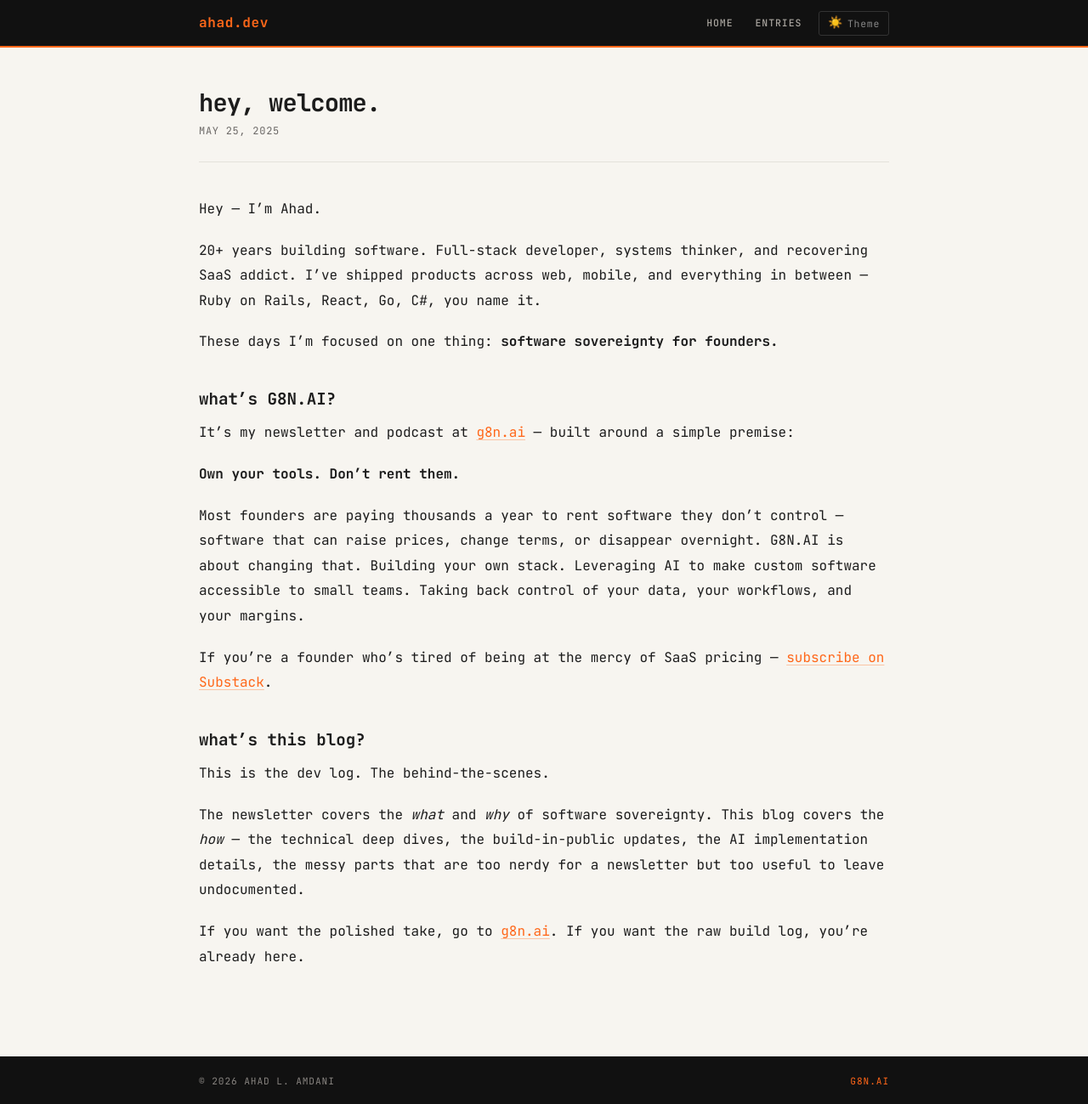
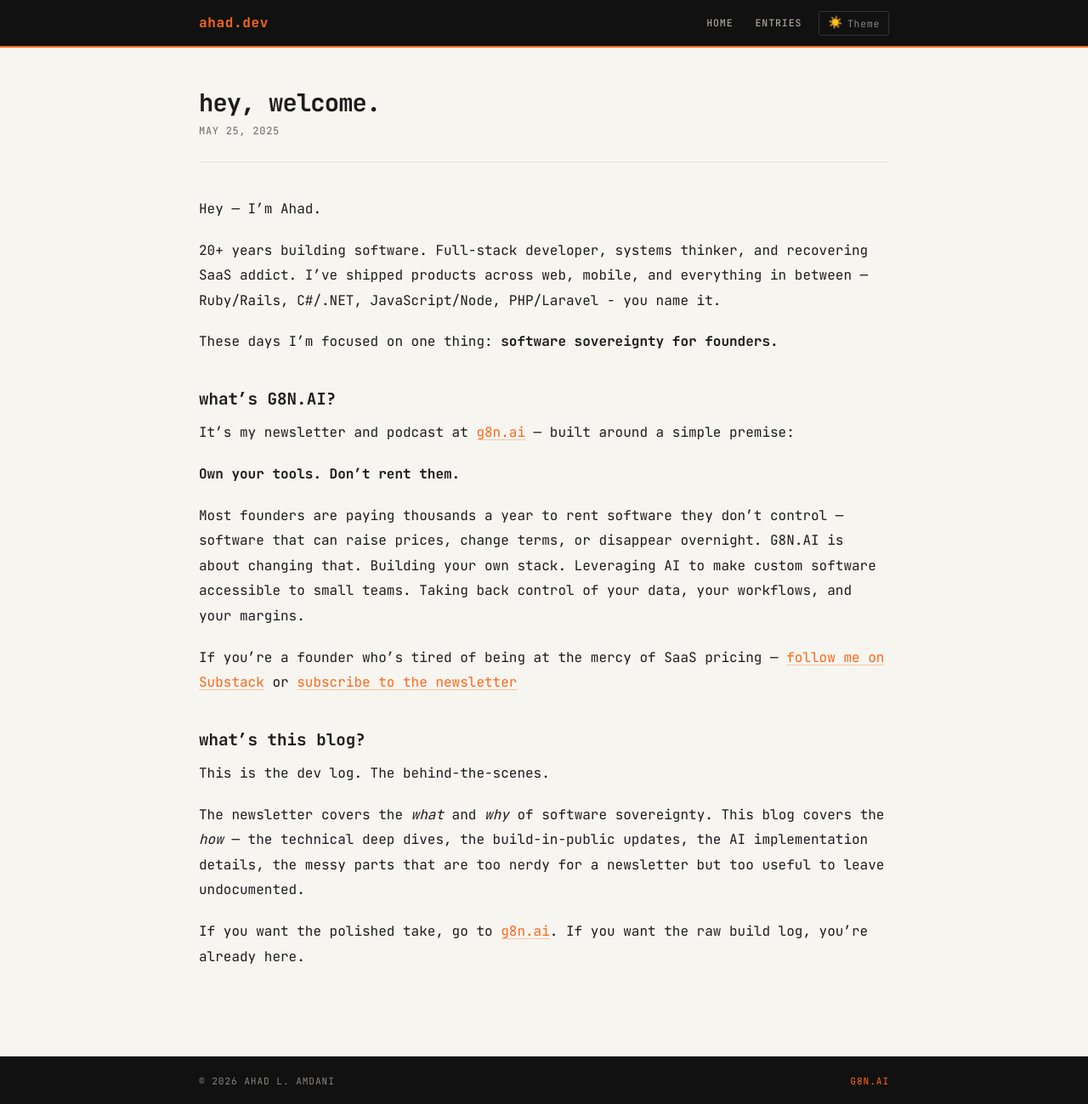
Before and after one commit to aamdani/blog, a Jekyll site: the page built from hey.markdown, in a window 1280 px wide and 1299 px high. Shown: the whole window at 85% size. Built offline with Jekyll 4.4.1, drawn with Linux system fonts in a browser that asks for light colours.

Commit message:
Updated Hey

```diff
--- a/hey.markdown
+++ b/hey.markdown
@@ -6,7 +6,7 @@ layout: page
 
 Hey — I'm Ahad.
 
-20+ years building software. Full-stack developer, systems thinker, and recovering SaaS addict. I've shipped products across web, mobile, and everything in between — Ruby on Rails, React, Go, C#, you name it.
+20+ years building software. Full-stack developer, systems thinker, and recovering SaaS addict. I've shipped products across web, mobile, and everything in between — Ruby/Rails, C#/.NET, JavaScript/Node, PHP/Laravel - you name it.
 
 These days I'm focused on one thing: **software sovereignty for founders.**
 
@@ -18,7 +18,7 @@ It's my newsletter and podcast at [g8n.ai](https://g8n.ai) — built around a si
 
 Most founders are paying thousands a year to rent software they don't control — software that can raise prices, change terms, or disappear overnight. G8N.AI is about changing that. Building your own stack. Leveraging AI to make custom software accessible to small teams. Taking back control of your data, your workflows, and your margins.
 
-If you're a founder who's tired of being at the mercy of SaaS pricing — [subscribe on Substack](https://g8n.substack.com).
+If you're a founder who's tired of being at the mercy of SaaS pricing — [follow me on Substack](https://www.substack.com/@ahadamdani) or [subscribe to the newsletter](https://www.g8n.ai/subscribe)
 
 ## what's this blog?
 
@@ -26,5 +26,5 @@ This is the dev log. The behind-the-scenes.
 
 The newsletter covers the *what* and *why* of software sovereignty. This blog covers the *how* — the technical deep dives, the build-in-public updates, the AI implementation details, the messy parts that are too nerdy for a newsletter but too useful to leave undocumented.
 
-If you want the polished take, go to [g8n.ai](https://g8n.ai).
+If you want the polished take, go to [g8n.ai](https://www.g8n.ai).
 If you want the raw build log, you're already here.
```
